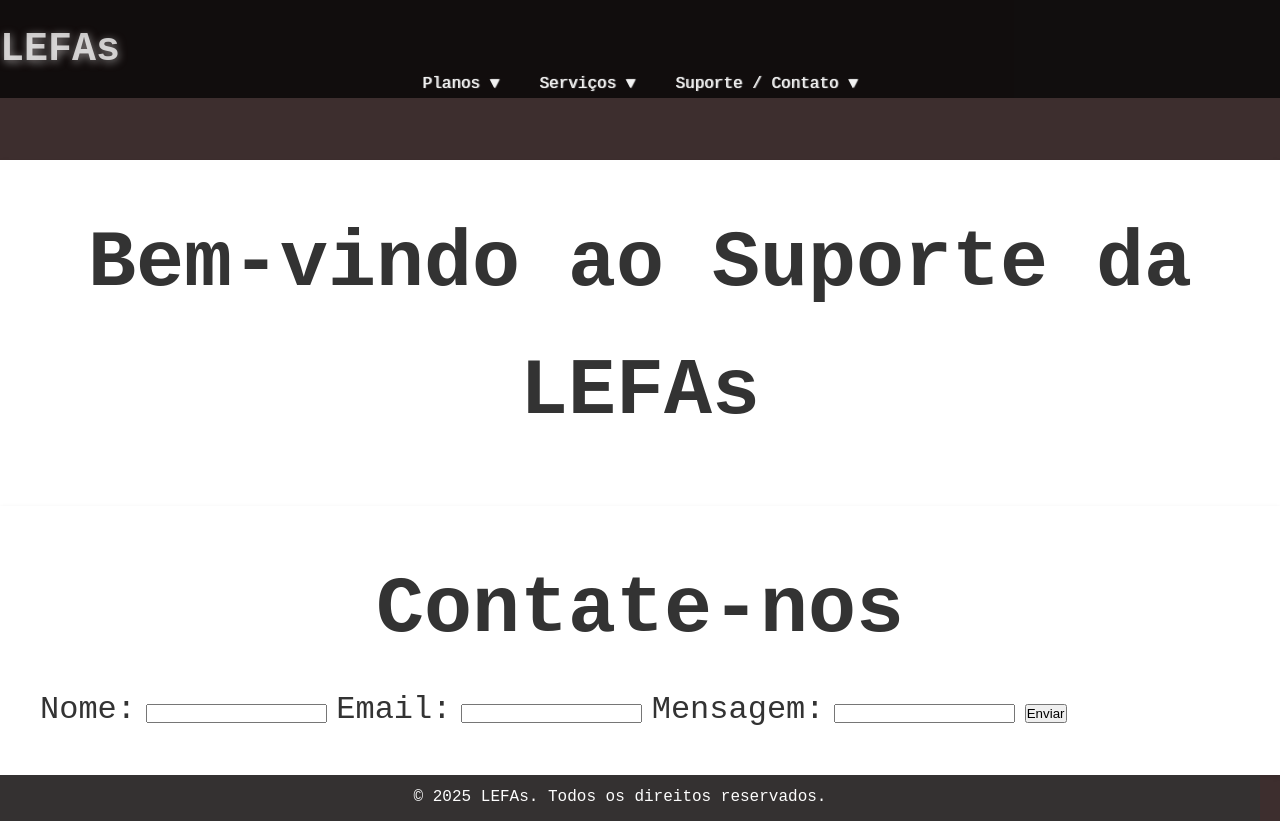
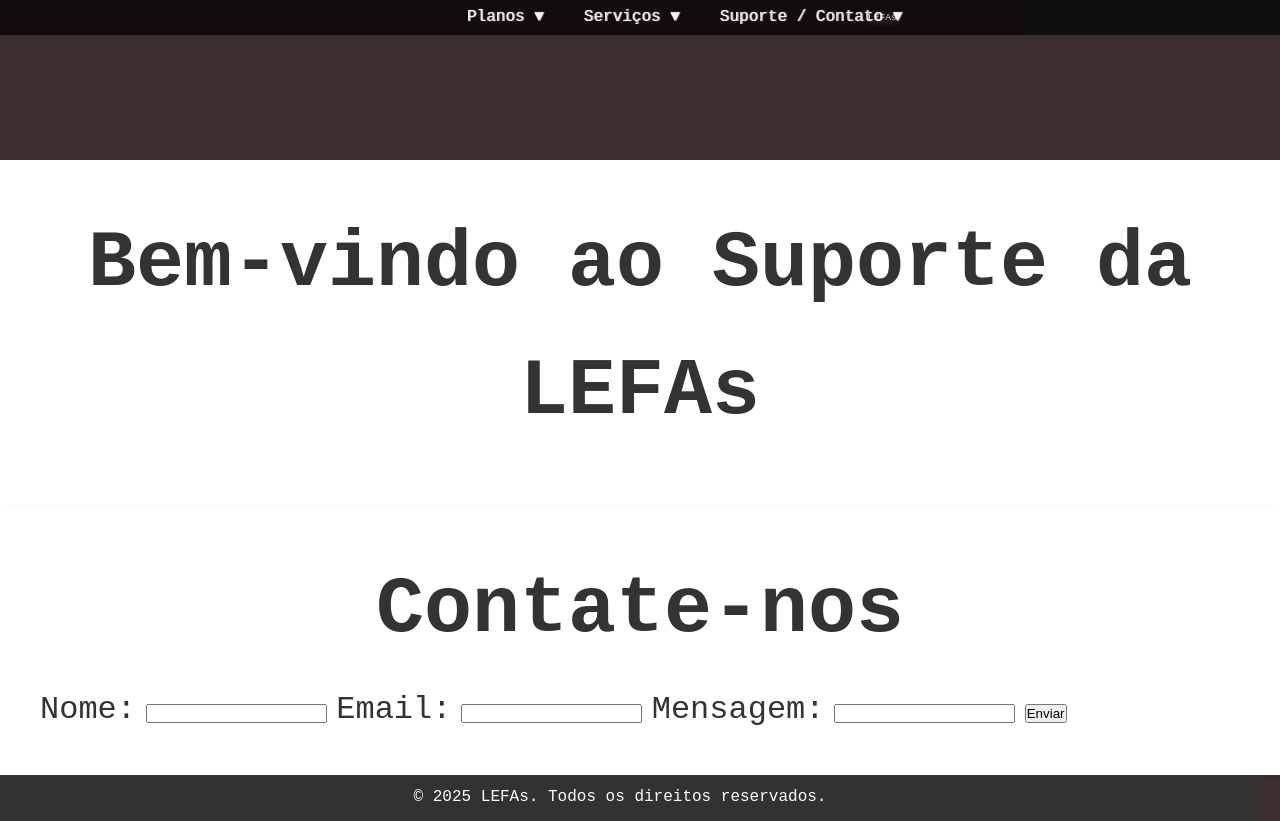
Before and after one commit to richardbr95/TrabalhoWebFront1sem, a plain HTML site: page contact.html in a window 1280 px wide. Drawn offline with Linux system fonts and the light colour scheme.

Commit message:
NewDesignResolveBugs1.3

```diff
--- a/contact.html
+++ b/contact.html
@@ -8,15 +8,14 @@
 <!-- Entrando no Cabeçalho do Site, onde funcia a parte superior em forma de barra preta, contem uma lista e um titulo -->
   <header>
       <nav>
-       <h1>LEFAs</h1>
         <ul>
+          <p>LEFAs</p>
           <li><a href="index.html">Planos ▼</a></li>
           <li><a href="index.html#servicos">Serviços ▼</a></li>
-        <li><a href="#contato">Suporte / Contato ▼</a></li>
+          <li><a href="contact.html#contato">Suporte / Contato ▼</a></li>
         </ul>
       </nav>
     </header>
-
 
 <!-- Entrando no Cabeçalho do Site, onde funcia a parte superior em forma de barra preta, contem uma lista e um titulo -->
   <main>
--- a/style.css
+++ b/style.css
@@ -26,16 +26,15 @@ header {
   width: 100vw;
   position: fixed;
 }
-header h1 {
+header p {
   text-shadow: #fff7f783 1px 2px 8px;
-  color: #ffffffc2;
+  color: #f5f4f4d2;
   padding: 0px;
-  margin: 0px;
-  top: 10px;
-  padding-top: 8px;
-  font-size: 2.5em;
+  margin: 10px;
+  top: 0px;
+  font-size: 0.6em;
   position: relative;
-  text-align: left;
+  left: 60vh;
 }
 
 nav ul {
@@ -45,7 +44,7 @@ nav ul {
   margin-top: 0; /* Garante que não há margem extra */
   margin-bottom: 0;
   padding-top: 0;
-  padding-bottom: 0;
+  padding-bottom: 0px;
   display: flex;
   justify-content: center;
   align-items: center;
@@ -53,6 +52,7 @@ nav ul {
 }
 nav ul li {
   display: flex;
+  margin: 0px;
   margin-left: 0;
   float: none;
 }
@@ -109,7 +109,7 @@ main section h2 {
 .planos-cards {
   display: flex;
   flex-wrap: 1 1 260px;
-  gap: 40px;
+  gap: 100px;
   justify-content: center;
   margin: 40px 0;
 }
--- a/styleContact.css
+++ b/styleContact.css
@@ -26,16 +26,15 @@ header {
   width: 100vw;
   position: fixed;
 }
-header h1 {
+header p {
   text-shadow: #fff7f783 1px 2px 8px;
-  color: #ffffffc2;
+  color: #f5f4f4d2;
   padding: 0px;
-  margin: 0px;
-  top: 10px;
-  padding-top: 8px;
-  font-size: 2.5em;
+  margin: 10px;
+  top: 0px;
+  font-size: 0.6em;
   position: relative;
-  text-align: left;
+  left: 60vh;
 }
 
 nav ul {
@@ -45,7 +44,7 @@ nav ul {
   margin-top: 0; /* Garante que não há margem extra */
   margin-bottom: 0;
   padding-top: 0;
-  padding-bottom: 0;
+  padding-bottom: 0px;
   display: flex;
   justify-content: center;
   align-items: center;
@@ -53,6 +52,7 @@ nav ul {
 }
 nav ul li {
   display: flex;
+  margin: 0px;
   margin-left: 0;
   float: none;
 }
@@ -109,7 +109,7 @@ main section h2 {
 .planos-cards {
   display: flex;
   flex-wrap: 1 1 260px;
-  gap: 40px;
+  gap: 100px;
   justify-content: center;
   margin: 40px 0;
 }
```
Also changed, not shown: index.html (+1 -1 lines). Lines whose indentation alone changed are shown as unchanged.
